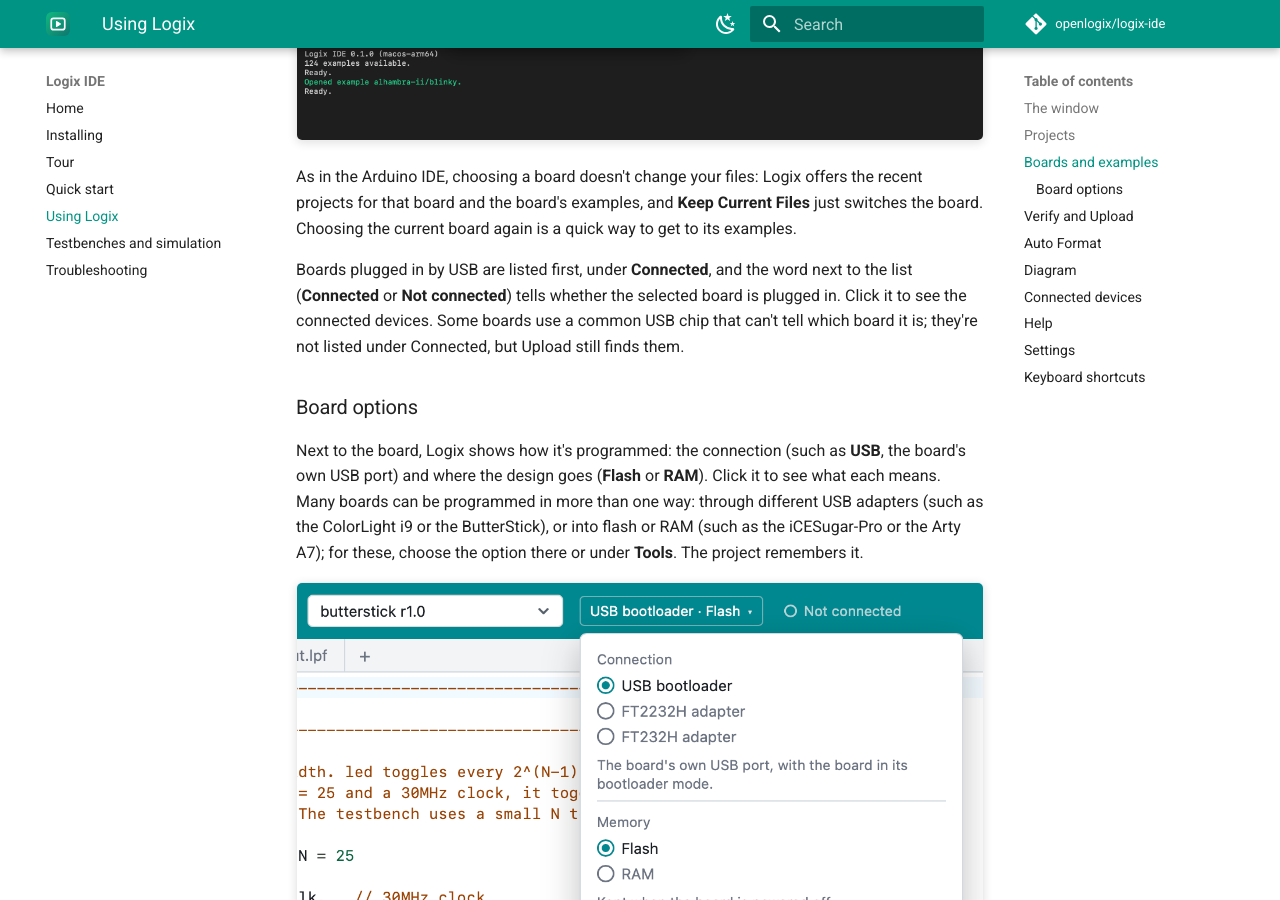
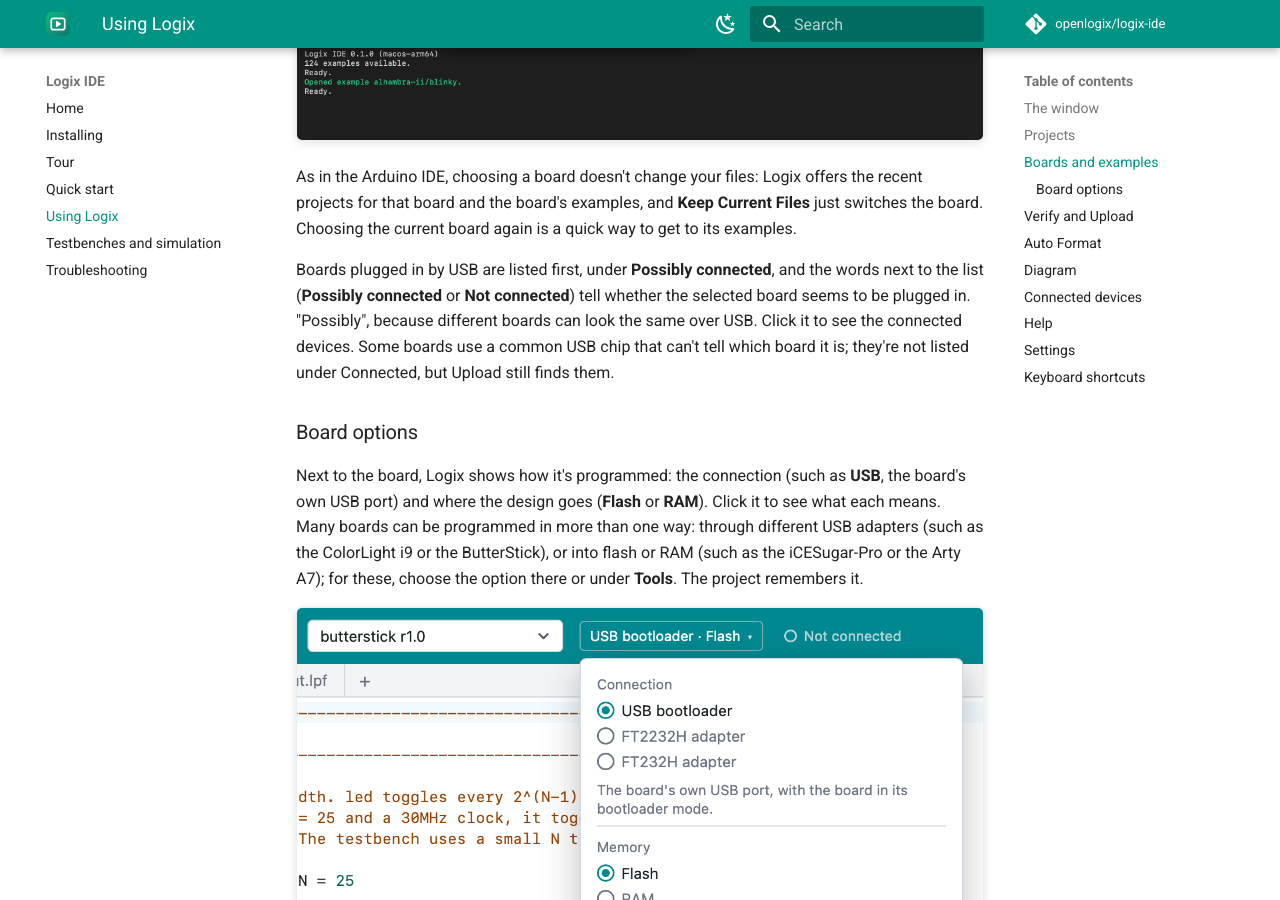
Before and after one commit to openlogix/logix-ide, an MkDocs documentation site: the page built from docs/using-logix.md, in a window 1280 px wide and 900 px high, scrolled down 2036 px. Built offline with MkDocs 1.6.1 and Material for MkDocs 9.7.7, drawn with Linux system fonts in a browser that asks for light colours; comment, search, counter and statistics services are not loaded.

Commit message:
Say "Possibly connected", never "Connected"
No USB match proves which board is plugged in (boards can look the same,
such as an Arty A7-35T and a Basys3), so the toolbar status and the board
list's group say "Possibly connected", always. "Not connected" stays: no
device fits, which is what Upload sees. The user chose this over grading
by the engine's confidence. Docs and screenshots follow.

Co-Authored-By: Claude Opus 5.5 <noreply@anthropic.com>

```diff
--- a/docs/using-logix.md
+++ b/docs/using-logix.md
@@ -85,9 +85,10 @@ offers the recent projects for that board and the board's examples, and
 **Keep Current Files** just switches the board. Choosing the current board again is a quick way to get
 to its examples.
 
-Boards plugged in by USB are listed first, under **Connected**, and the word
-next to the list (**Connected** or **Not connected**) tells whether the
-selected board is plugged in. Click it to see the connected devices. Some boards use a common USB chip that can't
+Boards plugged in by USB are listed first, under **Possibly connected**, and
+the words next to the list (**Possibly connected** or **Not connected**) tell
+whether the selected board seems to be plugged in. "Possibly", because
+different boards can look the same over USB. Click it to see the connected devices. Some boards use a common USB chip that can't
 tell which board it is; they're not listed under Connected, but Upload still
 finds them.
 
--- a/ui/src/App.svelte
+++ b/ui/src/App.svelte
@@ -329,7 +329,7 @@
     }
   }
 
-  // ---- Connected boards (the board list's "Connected" group) ----
+  // ---- Connected boards (the board list's "Possibly connected" group) ----
 
   /** Boards that match the connected USB devices, polled while idle. */
   let connected = $state<ConnectedBoard[]>([]);
@@ -1688,10 +1688,10 @@
         class="board-link"
         class:connected={boardConnected}
         title={`${boardConnected
-          ? `${boardName(currentBoard)} is connected.`
+          ? `A connected device may be the ${boardName(currentBoard)} (it fits the board's USB filter).`
           : `${boardName(currentBoard)} isn't connected (no matching USB device found).`} Click to see the connected devices.`}
         onclick={showDevices}
-        >{boardConnected ? "Connected" : "Not connected"}</button
+        >{boardConnected ? "Possibly connected" : "Not connected"}</button
       >
     {/if}
   </header>
```
Also changed, not shown: CLAUDE.md (+4 -4 lines), docs/quick-start.md (+2 -1 lines), docs/tour.md (+1 -1 lines), docs/troubleshooting.md (+3 -3 lines), docs/images/boards.png, docs/images/devices.png, docs/images/error.png, docs/images/examples.png, docs/images/main.png, docs/images/settings.png, docs/images/start.png, docs/images/tests.png, 4 other files.
